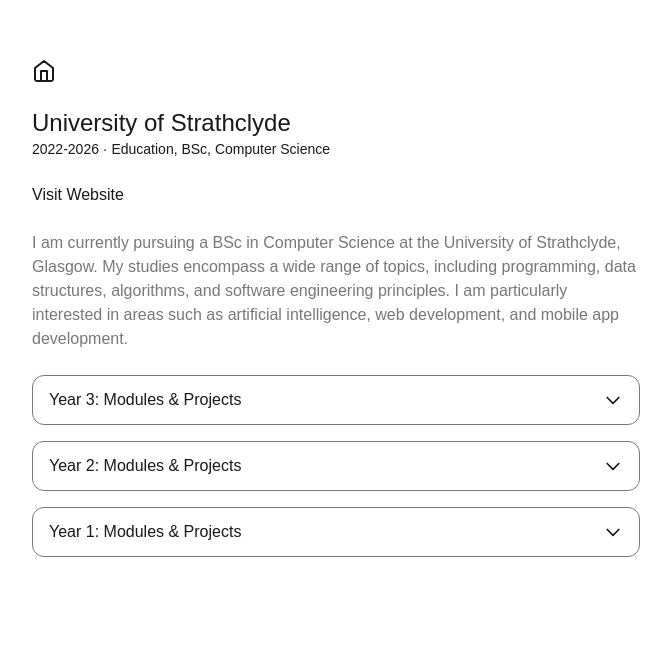
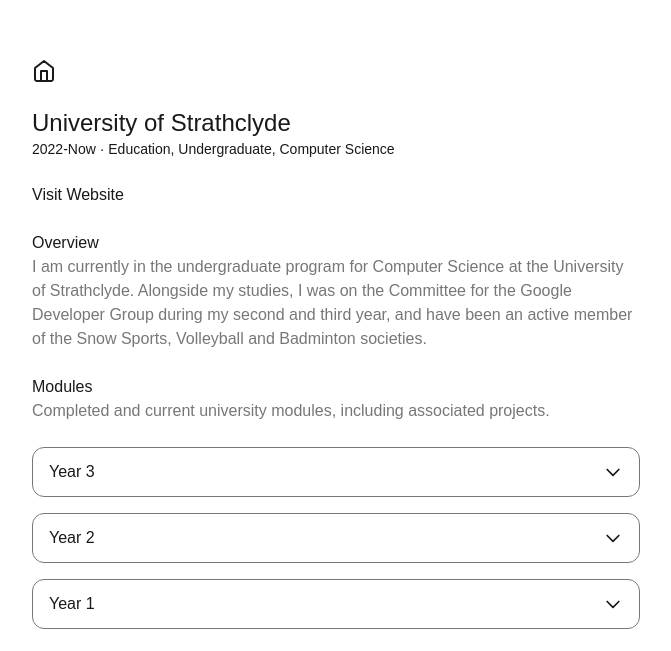
Before and after one commit to MurrayBuchanan/personal-website, a SvelteKit app: page /UniversityOfStrathclyde in a window 1280 px wide. Shown: the part 149-800 px from the top of the page, without its empty margins (304-975 px from the left). Built offline with nearby package versions, Linux system fonts and the light colour scheme.

Commit message:
Additional Content

```diff
--- a/src/routes/+page.svelte
+++ b/src/routes/+page.svelte
@@ -33,8 +33,7 @@
         },
         {
             title: "University of Strathclyde",
-            desc: "MEng, Computer Science",
-            subDesc: "2022-Now · Education, MEng, Computer Science",
+            subDesc: "2022-Now · Education, Undergraduate, Computer Science",
             icon: "assets/icons/UniversityOfStrathclyde.svg",
             url: "/UniversityOfStrathclyde",
             favourite: true,
--- a/src/routes/HonourableMentions/+page.svelte
+++ b/src/routes/HonourableMentions/+page.svelte
@@ -14,13 +14,15 @@
             newPage={true}
         />
 
+        <Paragraph title="This Website" desc="I have spent way too long developing this website."/>
+
         <Paragraph title="The Conquer Collective" desc="Originally started with my flatmates on High Street in Glasgow City Centre. It began simply as a way for us to get our hands on clothing we actually liked. Later, Jonathan Ewers and I continued to develop it further, challenging ourselves to see how profitable we could make the venture using limited resources."/>
 
         <Paragraph title="The Tale of Two" desc="Tale of Two was a project developed as a two-player shooter game. It served as a practical way for us to learn more about the complexities of developing 3D games. In the game, users could join randomly and be placed on a procedurally generated map to engage in egg-shooting combat. While we initially envisioned a far more detailed game, we ultimately decided to scale back and scrap the larger project due to its complexity and a desire to focus on other passion projects."/>
 
         <Paragraph title="Task Manager" desc="This project, the Task Manager app, was created with the primary goal of experimenting with a new art style. Functionally, it served as a to-do list integrated directly into a calendar interface. Developed using Flutter, the app became impressively complete for what was initially conceived as purely experimental, incorporating various APIs. The art style used during this project was later applied to 'Set Piece'." />
 
-        <Paragraph title="Drone Controller" desc="This project developed an infrastructure designed to connect a Raspberry Pi with an iOS controller. It was an experimental undertaking that served two main purposes: exploring the capabilities of the Raspberry Pi for such connections and further developing my programming skills in Swift."/>
+        <Paragraph title="Drone Controller" desc="As an experimental project, I built the underlying system to allow an iOS device to interface with and control a Raspberry Pi. This undertaking was key to exploring the capabilities of the Raspberry Pi and enhancing my programming skills in Swift. - Scrapped"/>
 
         <Paragraph title="Dringo" desc="In project queue"/>
 
--- a/src/routes/UniversityOfStrathclyde/+page.svelte
+++ b/src/routes/UniversityOfStrathclyde/+page.svelte
@@ -4,11 +4,12 @@
     import Heading from '../components/section-heading.svelte';
     import Expandable from '../components/section-expandable.svelte';
     import Paragraphs from '../components/section-para.svelte';
+    import Paragraph from '../components/section-text.svelte';
     import Footer from '../components/footer.svelte';
 
     const year4 = [
         { moduleName: 'Dissertation',
-          project: { // Assuming Dissertation has a project
+          project: {
              title: 'Your Dissertation Project Title',
              code: 'Link to Dissertation Code Repo (Optional)',
              desc: 'Description of your Dissertation Project',
@@ -16,29 +17,29 @@
            }
         },
         { moduleName: 'Computer Security',
-           project: { // Assuming Computer Security had a project
+           project: {
              title: 'Computer Security Coursework Project Title',
              code: 'Link to Security Project Code Repo',
              desc: 'Description of the Computer Security project',
              url: 'Link to Security Project Demo (Optional)'
            }
         },
-        { moduleName: 'Software Architecture And Design', /* project: {...} // Add project if applicable */ },
-        { moduleName: 'Information Access And Mining', /* project: {...} // Add project if applicable */ },
-        { moduleName: 'Project Management', /* project: {...} // Add project if applicable */ },
+        { moduleName: 'Software Architecture And Design', },
+        { moduleName: 'Information Access And Mining', },
+        { moduleName: 'Project Management', },
     ];
 
     const year3 = [
         { moduleName: 'Building Software Systems',
           project: {
-             title: 'Building Software Systems Project Title',
+             title: 'High School Portal System',
              code: 'Link to BSS Project Code',
-             desc: 'Description of the BSS project',
+             desc: 'This project involved the development of a portal system application for high school students. The system allows students to access their academic information, including grades, attendance records, and course materials. It also provides a platform for communication between students and teachers, enabling full school management.',
              url: 'Link to BSS Project Demo'
            }
         },
-        { moduleName: 'Foundations of Artificial Intelligence', /* project: {...} // Add project if applicable */ },
-        { moduleName: 'Web App Development',
+        { moduleName: 'Foundations of Artificial Intelligence', },
+        { moduleName: 'Models',
            project: {
              title: 'Web App Development Project Title',
              code: 'Link to Web App Project Code',
@@ -46,8 +47,8 @@
              url: 'Link to Web App Project Demo'
            }
         },
-        { moduleName: 'Computer Systems and Concurrency', /* project: {...} // Add project if applicable */ },
-        { moduleName: 'Functional Programming', /* project: {...} // Add project if applicable */ },
+        { moduleName: 'Computer Systems and Concurrency', },
+        { moduleName: 'Functional Programming',  },
         { moduleName: 'Mobile App Development',
            project: {
              title: 'Mobile App Development Project Title',
@@ -61,25 +62,50 @@
     const year2 = [
         { moduleName: 'Advanced Programming',
            project: {
-             title: 'Advanced Programming Project Title',
-             code: 'Link to AP Project Code',
-             desc: 'Description of the AP project',
+             title: 'Bulls and Cows Game',
+             desc: 'Bulls and Cows is a classic code-breaking logic game. The computer selects a secret number, usually with no repeating digits. Your goal is to guess the secret number within a set number of attempts. After each guess, you receive feedback: "Bulls" for each digit in your guess that is correct and in the correct position, and "Cows" for each digit that is correct but in the wrong position. Use the feedback from the Bulls and Cows to refine your subsequent guesses and crack the code.',
              url: 'Link to AP Project Demo (Optional)'
            }
         },
-        { moduleName: 'Logic and Algorithms', /* project: {...} */ },
-        { moduleName: 'User and Data Modelling', /* project: {...} */ },
-        { moduleName: 'Computer Systems and Architecture', /* project: {...} */ },
-        { moduleName: 'Agile Software Development in Practice', /* project: {...} */ },
+        { moduleName: 'Logic and Algorithms'},
+        { moduleName: 'User and Data Modelling'},
+        { moduleName: 'Computer Systems and Architecture',
+           project: {
+             title: 'C Shell',
+             code: 'Link to Agile Project Code',
+             desc: 'C Shell is a simple shell program that allows users to execute commands and manage processes. It was developed as part of the Computer Systems and Architecture module, focusing on low-level programming and system interactions. The project involved implementing basic shell functionalities, such as command execution, process management, and input/output redirection.',
+             url: 'Link to Agile Project Demo'
+           }
+        },
+        { moduleName: 'Professional Issues in Computing'},
+        { moduleName: 'Agile Software Development in Practice',
+           project: {
+             title: 'ScotBank',
+             code: 'Link to Agile Project Code',
+             desc: 'ScotBank is a fictional bank that was developed as part of the Agile Software Development in Practice module. The project involved creating a web application that simulates banking operations, allowing users to manage their accounts, view transactions, and perform various banking tasks. The project was developed using Agile methodologies, focusing on iterative development and collaboration within a team.',
+             url: 'Link to Agile Project Demo'
+           }
+        },
+
+        { moduleName: 'Quantitative Methods for Computer Science',
+           project: {
+             title: 'Predictive Modelling',
+             code: 'Link to Agile Project Code',
+             desc: 'Predictive Modelling is a project that focuses on using statistical techniques and algorithms to make predictions based on historical data. The project involved implementing various predictive models, such as regression analysis and time series forecasting, to analyze trends and patterns in data. The goal was to develop a model that could accurately predict future outcomes based on past data.',
+             url: 'Link to Agile Project Demo'
+           }
+        },
+        { moduleName: 'Functional Thinking'},
     ];
 
     const year1 = [
-        { moduleName: 'Internet of Things', /* project: {...} */ },
-        { moduleName: 'Machines, Languages and Computation', /* project: {...} */ },
-        { moduleName: 'Information and Information Systems', /* project: {...} */ },
-        { moduleName: 'Programming Foundations', /* project: {...} */ },
-        { moduleName: 'Computer Systems and Organisation', /* project: {...} */ },
-        { moduleName: 'Introduction to Astronomy', /* project: {...} */ },
+        { moduleName: 'Internet of Things'},
+        { moduleName: 'Machines, Languages and Computation'},
+        { moduleName: 'Information and Information Systems'},
+        { moduleName: 'Programming Foundations'},
+        { moduleName: 'Computer Systems and Organisation'},
+        { moduleName: 'Introduction to Astronomy'},
+        { moduleName: 'Business Analysis and Technology'},
     ];
 </script>
 
@@ -87,17 +113,18 @@
     <Container>
         <Heading
             title="University of Strathclyde"
-            desc="2022-2026 · Education, BSc, Computer Science"
+            desc="2022-Now · Education, Undergraduate, Computer Science"
             newPage={true}
             links={[{ url: "https://www.strath.ac.uk/", newPage: true, title: "Visit Website" }]}
         />
 
-        <Paragraphs paragraphs={["I am currently pursuing a BSc in Computer Science at the University of Strathclyde, Glasgow. My studies encompass a wide range of topics, including programming, data structures, algorithms, and software engineering principles. I am particularly interested in areas such as artificial intelligence, web development, and mobile app development."]} />
+        <Paragraph title="Overview" desc="I am currently in the undergraduate program for Computer Science at the University of Strathclyde. Alongside my studies, I was on the Committee for the Google Developer Group during my second and third year, and have been an active member of the Snow Sports, Volleyball and Badminton societies." />
+        <Paragraph title="Modules" desc="Completed and current university modules, including associated projects." />
 
         <!-- <Expandable title="Year 4: Modules & Projects" classes={year4} /> -->
-        <Expandable title="Year 3: Modules & Projects" classes={year3} />
-        <Expandable title="Year 2: Modules & Projects" classes={year2} />
-        <Expandable title="Year 1: Modules & Projects" classes={year1} />
+        <Expandable title="Year 3" classes={year3} />
+        <Expandable title="Year 2" classes={year2} />
+        <Expandable title="Year 1" classes={year1} />
 
         <Footer />
     </Container>
--- a/src/routes/components/section-expandable.svelte
+++ b/src/routes/components/section-expandable.svelte
@@ -44,11 +44,11 @@
 
                     {#if klass.project}
 
-                            <h5 class="mb-4 text-base font-normal text-tertiary-light dark:text-tertiary-dark">Project: {klass.project.title}</h5>
+                            <h5 class="mb-2 text-base font-normal text-tertiary-light dark:text-tertiary-dark">Project: {klass.project.title}</h5>
 
 
                             {#if klass.project.desc}
-                                <p class="mb-4 text-base text-tertiary-light dark:text-tertiary-dark">{klass.project.desc}</p>
+                                <p class="mb-2 text-base text-tertiary-light dark:text-tertiary-dark">{klass.project.desc}</p>
                             {/if}
 
                             {#if klass.project.url}
@@ -59,7 +59,7 @@
 
                             {#if klass.project.code}
                                 <a href={klass.project.code} target="_blank" rel="noopener noreferrer" class="mr-4 text-base font-normal text-secondary-light dark:text-secondary-dark hover:underline underline-offset-2 transition-transform duration-150 ease-out cursor-pointer">
-                                    Github
+                                    Repo
                                 </a>
                             {/if}
 
```
